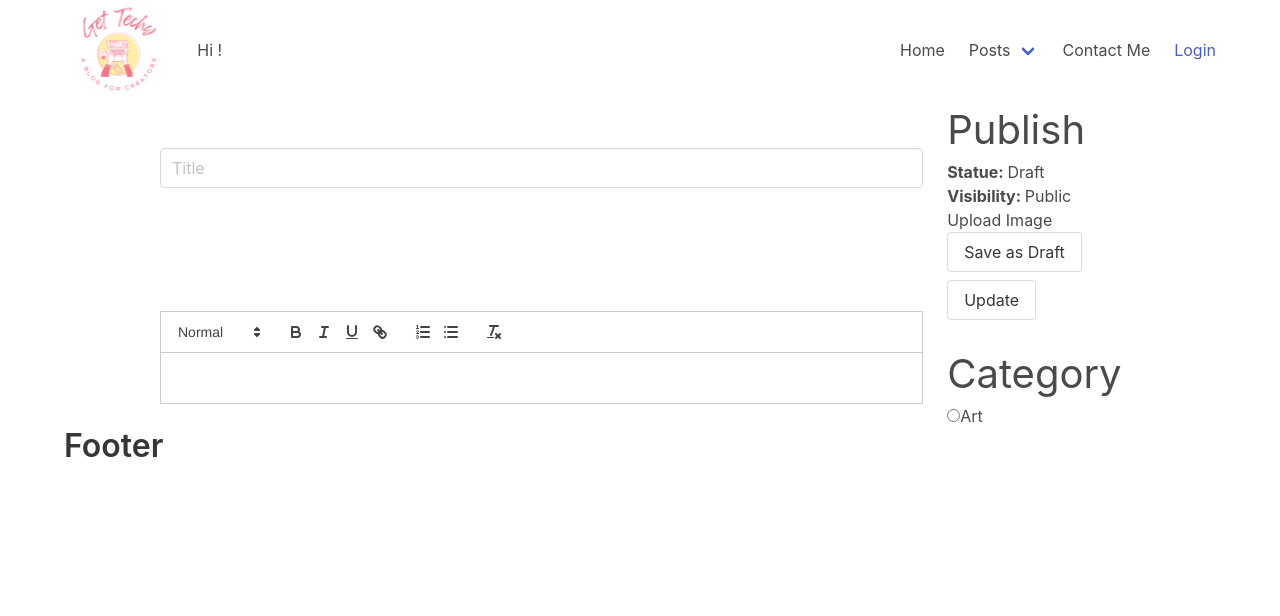
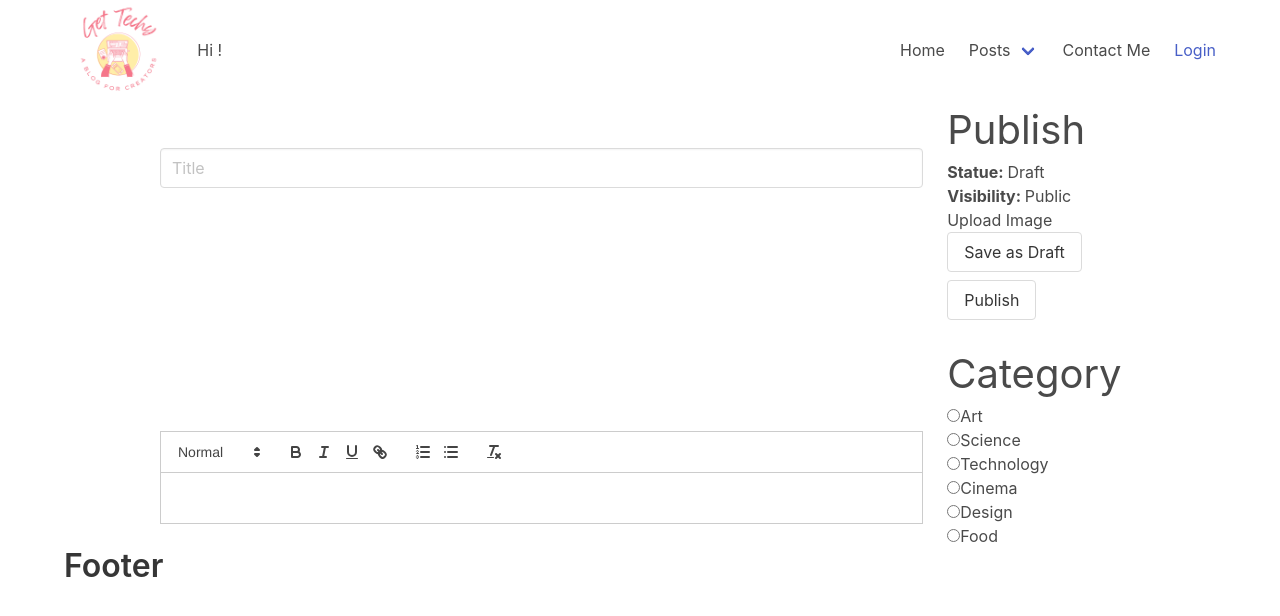
Before and after one commit to jaimemarsh/jaimes_blog, a React (Create React App) app in the folder client/: page /Write in a window 1280 px wide. Shown: the top 616 px of the page. Built offline with nearby package versions, Linux system fonts and the light colour scheme.

Commit message:
too tired to continue, no errors right now, working on publishing and editing

```diff
--- a/client/src/pages/Write.js
+++ b/client/src/pages/Write.js
@@ -3,14 +3,21 @@ import ReactQuill from 'react-quill'
 import 'react-quill/dist/quill.snow.css';
 
 const Write = () => {
-    const [value, setValue] = useState('');
-    console.log(value)
+    const [value, setValue] = useState("");
+    const [title, setTitle] = useState("");
+    const [file, setFile] = useState("");
+    const [cat, setCat] = useState("");
+
+    const handleClick = async e=>{
+        e.preventDefault();
+
+    }
 
     return (
         <div className="container is-max-desktop">
             <div className="columns add">
                 <div className="content column">
-                    <input className="input mt-6" type="text" placeholder="Title" />
+                    <input className="input mt-6" type="text" placeholder="Title" onChange={e => setTitle(e.target.value)} />
                     <div className="editorContainer">
                         <ReactQuill theme="snow" value={value} onChange={setValue} />
                     </div>
@@ -24,19 +31,40 @@ const Write = () => {
                     <span className="item">
                         <span> <b>Visibility: </b> Public </span>
                     </span>
-                    <input style={{ display: "none" }} id="file" type="file"></input>
+                    <input style={{ display: "none" }} id="file" type="file" onChange={e => setFile(e.target.files[0])}></input>
                     <label htmlFor="file">Upload Image</label>
                     <div className="buttons">
                         <button className="button">Save as Draft</button>
-                        <button className="button">Update</button>
+                        <button className="button" onClick={handleClick}>Publish</button>
                     </div>
 
 
                     <div className="item">
                         <h1>Category</h1>
-                        <input type="radio" name="cat" value="art" id="art"/>
-                        <label htmlFor="art">Art</label>
-                        {/* can add more */}
+                        <div className="cat">
+                            <input type="radio" name="cat" value="art" id="art" onChange={e => setCat(e.target.value[0])}/>
+                            <label htmlFor="art">Art</label>
+                        </div>
+                        <div className="cat">
+                            <input type="radio" name="cat" value="science" id="science" onChange={e => setCat(e.target.value[0])}/>
+                            <label htmlFor="science">Science</label>
+                        </div>
+                        <div className="cat">
+                            <input type="radio" name="cat" value="technology" id="technology" onChange={e => setCat(e.target.value[0])}/>
+                            <label htmlFor="technology">Technology</label>
+                        </div>
+                        <div className="cat">
+                            <input type="radio" name="cat" value="cinema" id="cinema" onChange={e => setCat(e.target.value[0])}/>
+                            <label htmlFor="cinema">Cinema</label>
+                        </div>
+                        <div className="cat">
+                            <input type="radio" name="cat" value="design" id="desgin" onChange={e => setCat(e.target.value[0])}/>
+                            <label htmlFor="design">Design</label>
+                        </div>
+                        <div className="cat">
+                            <input type="radio" name="cat" value="food" id="food" onChange={e => setCat(e.target.value[0])}/>
+                            <label htmlFor="food">Food</label>
+                        </div>
                     </div>
 
                 </div>
```
